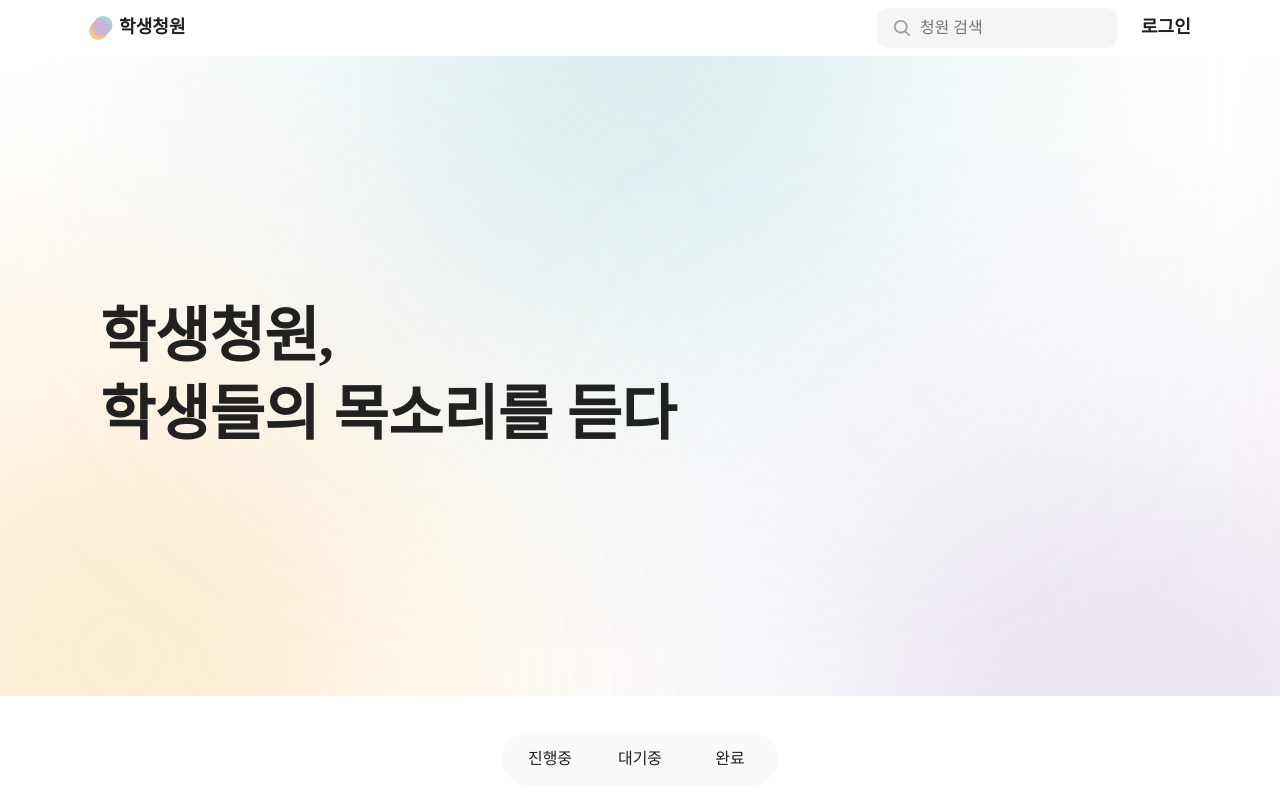
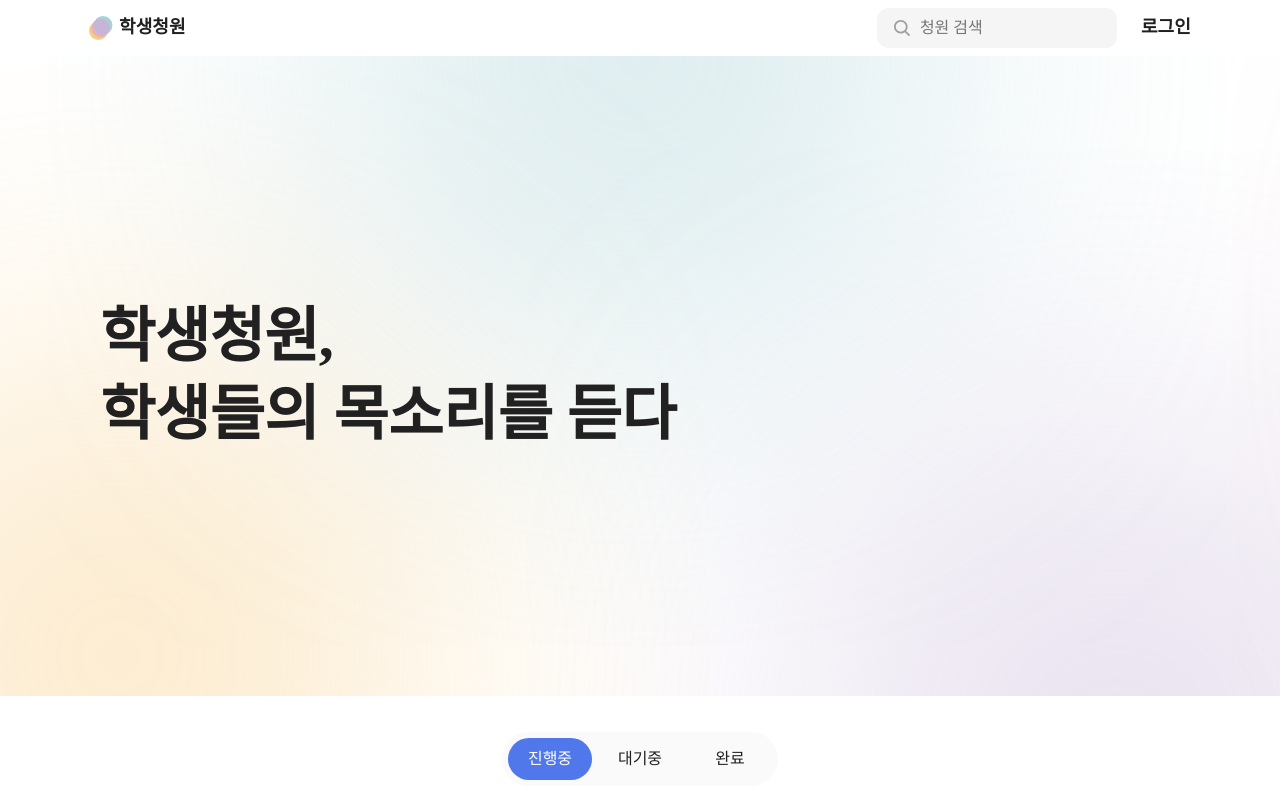
Before and after one commit to Bamdoliro/stupetition, a React (Create React App) app: page /main in a window 1280 px wide. Shown: the top 800 px of the page. Built offline with nearby package versions, Linux system fonts and the light colour scheme; no server answers.

Commit message:
FIX :: Radio checked error

```diff
--- a/src/components/Main/RadioTabMenu/index.tsx
+++ b/src/components/Main/RadioTabMenu/index.tsx
@@ -1,6 +1,7 @@
+import { RadioPropsType } from 'type/main/main.type';
 import * as S from './style';
 
-const RadioTabMenu = () => {
+const RadioTabMenu = ({ status, setStatus }: RadioPropsType) => {
   return (
     <S.Container>
       <S.TabButton>
@@ -9,6 +10,8 @@ const RadioTabMenu = () => {
           name="filtering-radio"
           id="PETITION"
           value="PETITION"
+          onChange={() => setStatus('PETITION')}
+          checked={status === 'PETITION'}
         />
         <S.RadioLabel htmlFor="PETITION">진행중</S.RadioLabel>
       </S.TabButton>
@@ -18,6 +21,8 @@ const RadioTabMenu = () => {
           name="filtering-radio"
           id="WAITING"
           value="WAITING"
+          onChange={() => setStatus('WAITING')}
+          checked={status === 'WAITING'}
         />
         <S.RadioLabel htmlFor="WAITING">대기중</S.RadioLabel>
       </S.TabButton>
@@ -27,6 +32,8 @@ const RadioTabMenu = () => {
           name="filtering-radio"
           id="ANSWERED"
           value="ANSWERED"
+          onChange={() => setStatus('ANSWERED')}
+          checked={status === 'ANSWERED'}
         />
         <S.RadioLabel htmlFor="ANSWERED">완료</S.RadioLabel>
       </S.TabButton>
--- a/src/components/Main/index.tsx
+++ b/src/components/Main/index.tsx
@@ -1,8 +1,12 @@
+import React, { useState } from 'react';
+import { StatusType } from 'type/board/board.type';
 import PetitionList from './PetitionList';
 import RadioTabMenu from './RadioTabMenu';
 import * as S from './style';
 
 const Main = () => {
+  const [status, setStatus] = useState<StatusType>('PETITION');
+
   return (
     <S.Container>
       <S.Banner>
@@ -13,7 +17,7 @@ const Main = () => {
         </S.BannerText>
       </S.Banner>
       <S.ContentsWrap>
-        <RadioTabMenu />
+        <RadioTabMenu setStatus={setStatus} status={status} />
         <PetitionList />
       </S.ContentsWrap>
     </S.Container>
```
Also changed, not shown: src/type/main/main.type.ts (added, +7 -0 lines).
